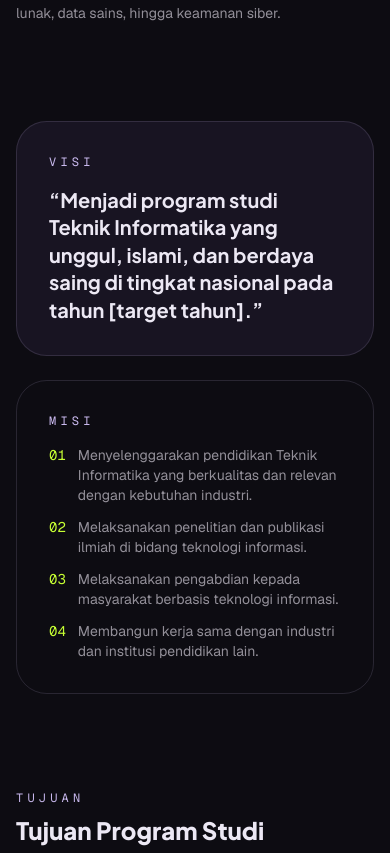
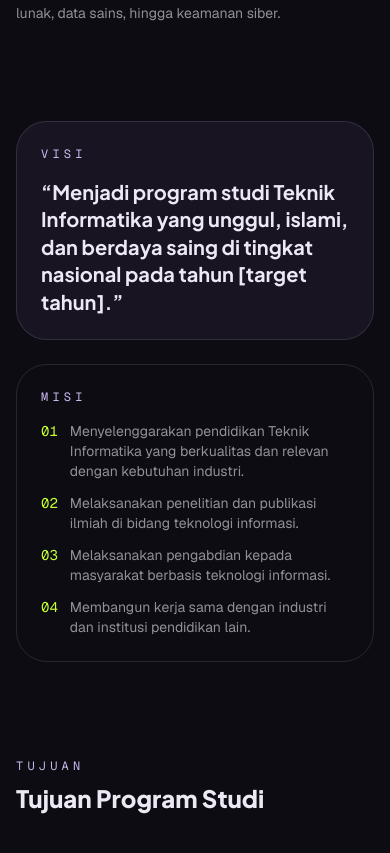
Before and after one commit to FirmanFr2078/ProgramStudi-IT, a Next.js app: page /profil/profil-prodi in a window 390 px wide. Shown: the part 1207-2060 px from the top of the page. Built offline with nearby package versions, Linux system fonts and the light colour scheme.

Commit message:
fix(responsive): perbaiki bug layar blank mobile, overflow horizontal judul, dan breakpoint tablet

```diff
--- a/src/components/landing/home/hero.tsx
+++ b/src/components/landing/home/hero.tsx
@@ -189,7 +189,7 @@ export function Hero() {
           </p>
           <h1
             data-text={title}
-            className="glitch text-2xl leading-[0.95] font-extrabold tracking-tight whitespace-nowrap uppercase sm:text-4xl lg:text-5xl xl:text-6xl"
+            className="glitch text-2xl leading-[0.95] font-extrabold tracking-tight uppercase sm:whitespace-nowrap sm:text-4xl lg:text-5xl xl:text-6xl"
           >
             {title}
           </h1>
--- a/src/components/landing/mobile-nav.tsx
+++ b/src/components/landing/mobile-nav.tsx
@@ -49,7 +49,7 @@ export function MobileNav() {
                       key={child.href}
                       href={child.href}
                       onClick={close}
-                      className="rounded-lg px-2 py-2 text-sm hover:bg-accent"
+                      className="rounded-lg px-3 py-2.5 text-sm hover:bg-accent"
                     >
                       {child.label}
                     </Link>
@@ -59,7 +59,7 @@ export function MobileNav() {
                 <Link
                   href={item.href ?? "#"}
                   onClick={close}
-                  className="rounded-lg px-2 py-2 text-sm hover:bg-accent"
+                  className="rounded-lg px-3 py-2.5 text-sm hover:bg-accent"
                 >
                   {item.label}
                 </Link>
--- a/src/components/landing/profil/profile-prodi/visi-misi.tsx
+++ b/src/components/landing/profil/profile-prodi/visi-misi.tsx
@@ -4,8 +4,8 @@ import type { VisiMisi as VisiMisiType } from "@/types"
 export function VisiMisi({ data }: { data: VisiMisiType }) {
   return (
     <section id="visi-misi" className="mx-auto max-w-6xl px-4 py-12 sm:px-6 md:py-16">
-      <div className="grid gap-6 lg:grid-cols-2">
-        <Reveal className="flex flex-col justify-center gap-4 rounded-3xl border bg-card p-8">
+      <div className="grid gap-6 md:grid-cols-2">
+        <Reveal className="flex flex-col justify-center gap-4 rounded-3xl border bg-card p-6 sm:p-8">
           <p className="font-mono text-xs tracking-[0.35em] text-lavender uppercase">
             Visi
           </p>
@@ -14,7 +14,7 @@ export function VisiMisi({ data }: { data: VisiMisiType }) {
           </p>
         </Reveal>
 
-        <Reveal delay={100} className="flex flex-col gap-4 rounded-3xl border p-8">
+        <Reveal delay={100} className="flex flex-col gap-4 rounded-3xl border p-6 sm:p-8">
           <p className="font-mono text-xs tracking-[0.35em] text-lavender uppercase">
             Misi
           </p>
--- a/src/components/landing/reveal.tsx
+++ b/src/components/landing/reveal.tsx
@@ -24,7 +24,7 @@ export function Reveal({
           obs.unobserve(el)
         }
       },
-      { threshold: 0.15, rootMargin: "0px 0px -10% 0px" }
+      { threshold: 0 }
     )
     obs.observe(el)
     return () => obs.disconnect()
@@ -35,8 +35,8 @@ export function Reveal({
       ref={ref}
       style={{ transitionDelay: shown ? `${delay}ms` : "0ms" }}
       className={cn(
-        "transition-all duration-700 ease-out",
-        shown ? "translate-y-0 opacity-100" : "translate-y-6 opacity-0",
+        "transition-all duration-500 ease-out",
+        shown ? "translate-y-0 opacity-100" : "translate-y-2 opacity-100",
         className
       )}
     >
```
